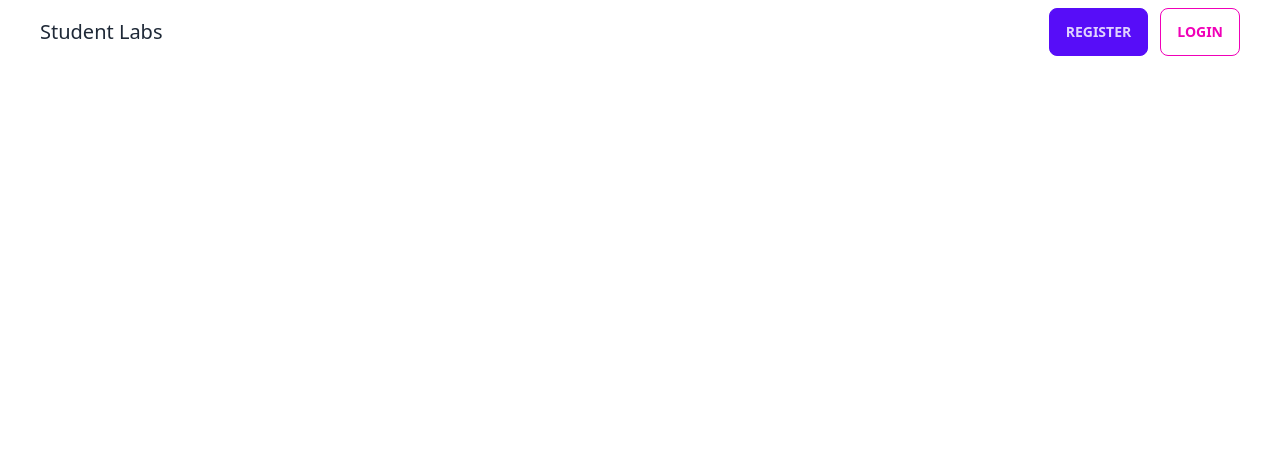
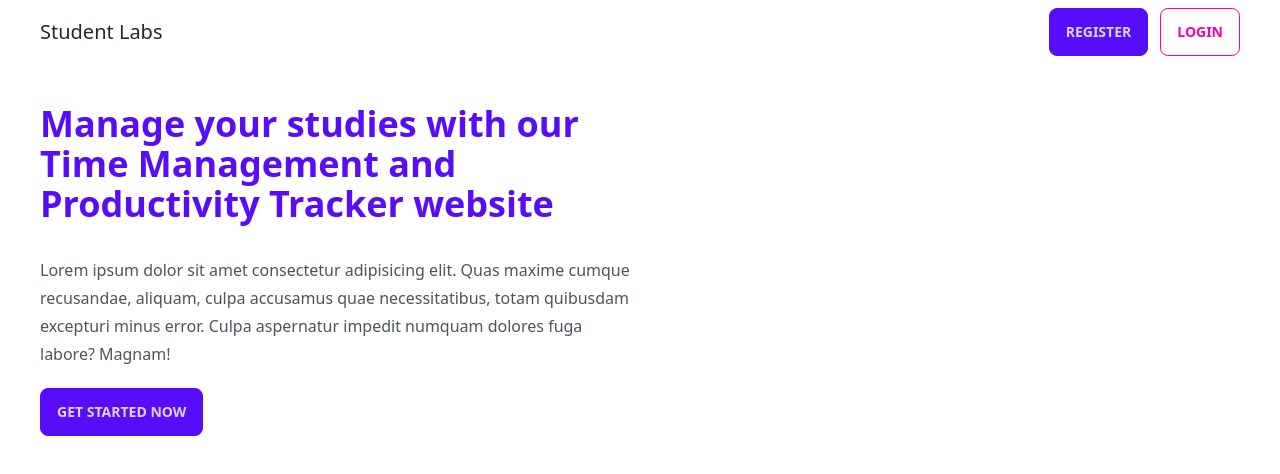
Before and after one commit to Enderboy2/student-labs, a Next.js app in the folder frontend/: page / in a window 1280 px wide. Shown: the top 474 px of the page. Built offline with nearby package versions, Linux system fonts and the light colour scheme.

Commit message:
Add Hero section

```diff
--- a/frontend/src/app/page.tsx
+++ b/frontend/src/app/page.tsx
@@ -1,5 +1,10 @@
 import Image from "next/image";
+import { Hero } from "./sections";
 
 export default function Home() {
-  return <></>;
+  return (
+    <>
+      <Hero />
+    </>
+  );
 }
--- /dev/null
+++ b/frontend/src/app/sections/LandingPage/Hero/Hero.tsx
@@ -0,0 +1,28 @@
+import Link from "next/link";
+function Hero() {
+  return (
+    <section className="grid grid-cols-1 gap-3 pt-10 md:grid-cols-2 full-height-except-navbar">
+      <div>
+        <h1 className="text-primary">
+          Manage your studies with our Time Management and Productivity Tracker
+          website
+        </h1>
+        <p>
+          Lorem ipsum dolor sit amet consectetur adipisicing elit. Quas maxime
+          cumque recusandae, aliquam, culpa accusamus quae necessitatibus, totam
+          quibusdam excepturi minus error. Culpa aspernatur impedit numquam
+          dolores fuga labore? Magnam!
+        </p>
+        <div className="flex gap-3">
+          <Link href="/register" className="btn btn-primary">
+            Get Started NOW
+          </Link>
+        </div>
+      </div>
+
+      <div></div>
+    </section>
+  );
+}
+
+export default Hero;
--- a/frontend/src/app/sections/index.tsx
+++ b/frontend/src/app/sections/index.tsx
@@ -1,4 +1,6 @@
 import Navbar from "./Navbar/Navbar";
 import AuthenticationPages from "./AuthenticationPages/AuthenticationPages";
+// LandingPage
+import Hero from "./LandingPage/Hero/Hero";
 
-export { Navbar, AuthenticationPages };
+export { Navbar, AuthenticationPages, Hero };
```
